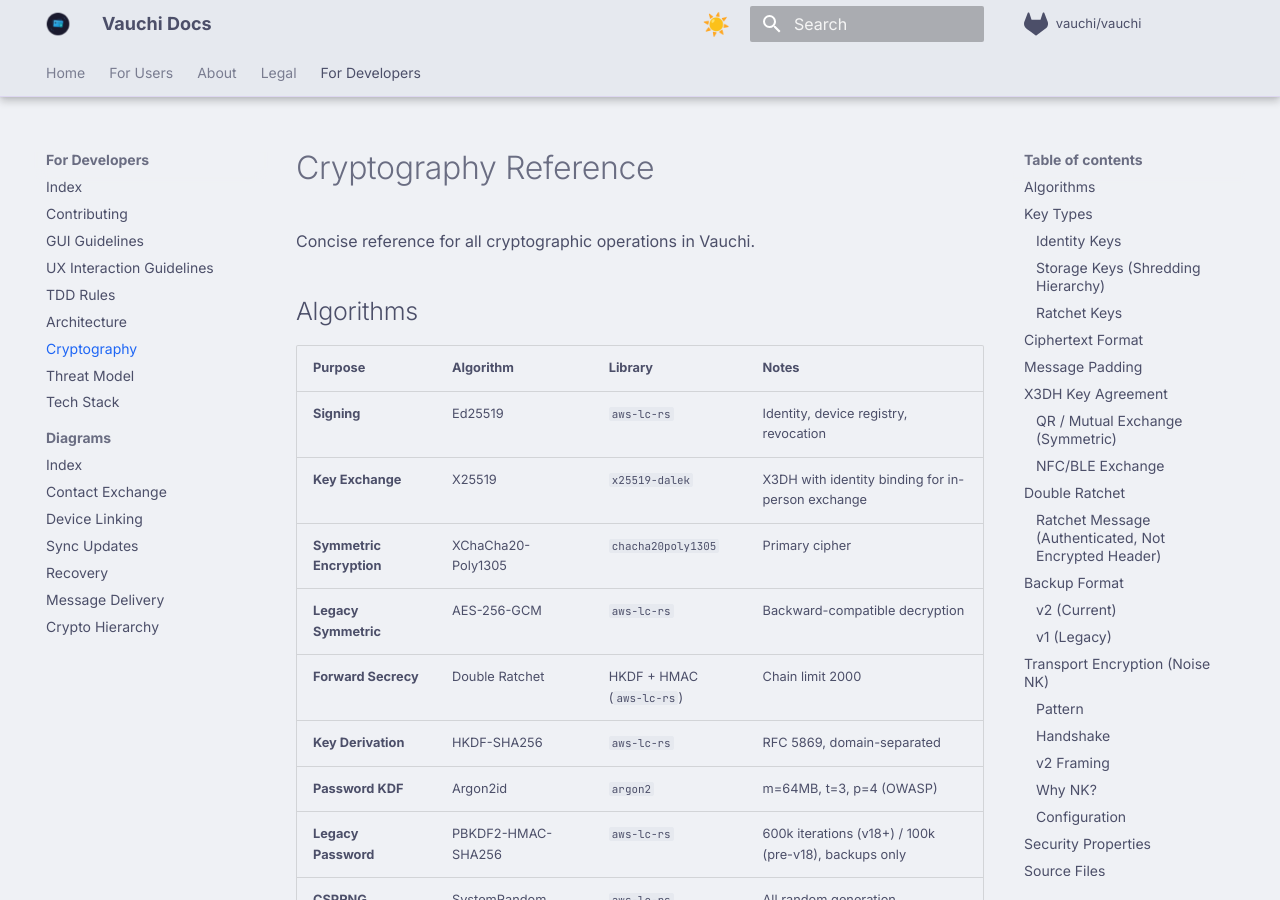
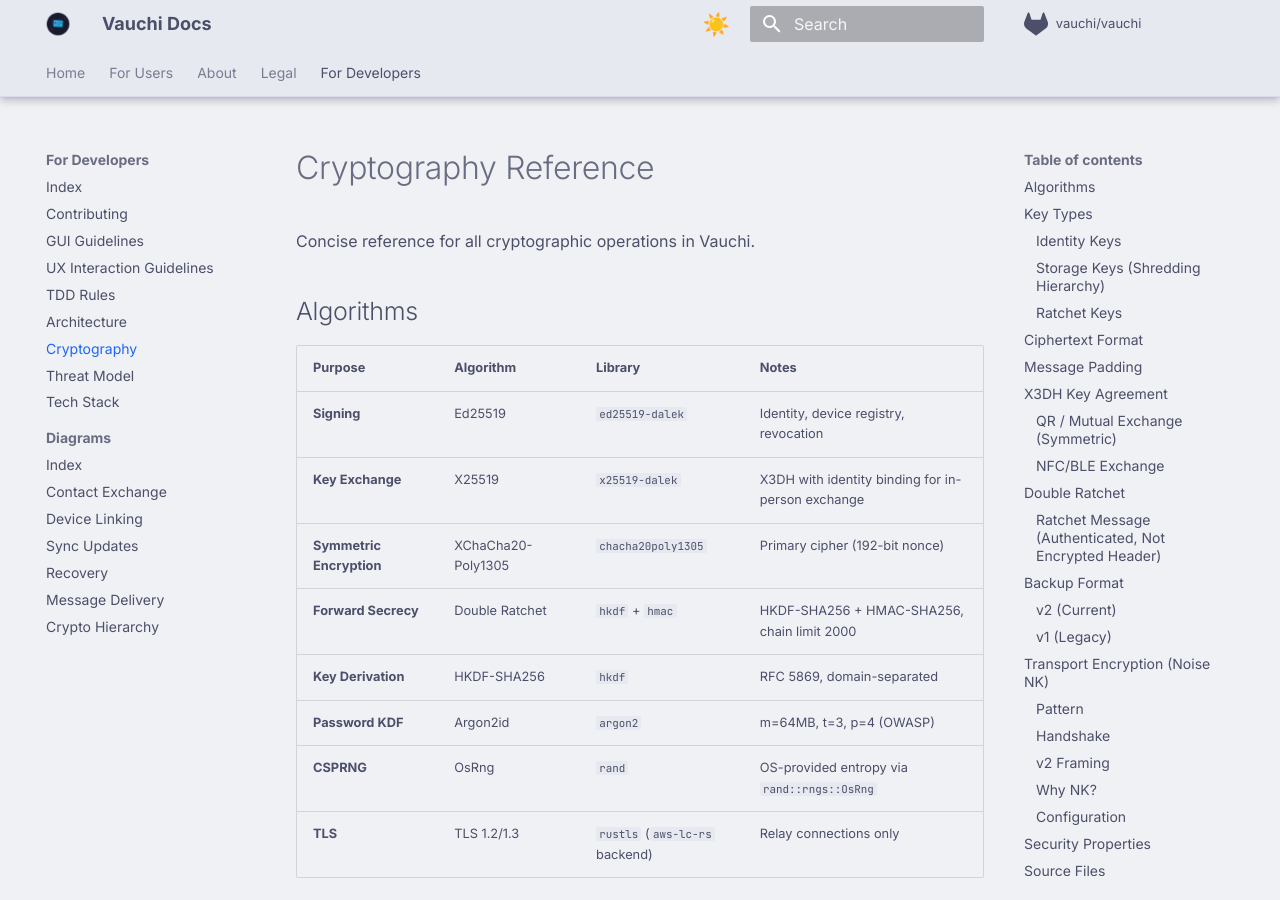
Before and after one commit to vauchi/docs, an MkDocs documentation site: the page built from docs/developers/crypto.md, in a window 1280 px wide and 900 px high. Built offline with MkDocs 1.6.1 and Material for MkDocs 9.7.7, drawn with Linux system fonts in a browser that asks for light colours; comment, search, counter and statistics services are not loaded; some of the changed text lies outside the part shown.

Commit message:
fix: update crypto docs for SP-30, fix broken links, fix terminology
Crypto docs (post SP-30 crypto backend abstraction):
- Ed25519: aws-lc-rs → ed25519-dalek (core!310)
- HKDF/HMAC: aws-lc-rs → hkdf + hmac (RustCrypto)
- CSPRNG: aws-lc-rs SystemRandom → rand OsRng
- Remove dead entries: AES-256-GCM and PBKDF2 (no longer in codebase)
- Add TLS entry: rustls with aws-lc-rs backend (only remaining use)
- tech-stack: fix crypto line, web demo uses pure RustCrypto WASM

HKDF convention (crypto-hierarchy.md):
- Was: "salt: master_seed, ikm: empty" (wrong, called "unconventional")
- Now: "salt: None, ikm: master_seed" (matches code at identity/mod.rs:117)

Broken links:
- 3x github.com/vauchi/vauchi/discussions → GitLab Issues (repo doesn't exist)

Terminology:
- community.md: "pull requests" → "merge requests" (GitLab project)

Co-Authored-By: Claude Opus 4.6 <noreply@anthropic.com>

```diff
--- a/docs/developers/crypto.md
+++ b/docs/developers/crypto.md
@@ -10,15 +10,14 @@ Concise reference for all cryptographic operations in Vauchi.
 
 | Purpose | Algorithm | Library | Notes |
 |---------|-----------|---------|-------|
-| **Signing** | Ed25519 | `aws-lc-rs` | Identity, device registry, revocation |
+| **Signing** | Ed25519 | `ed25519-dalek` | Identity, device registry, revocation |
 | **Key Exchange** | X25519 | `x25519-dalek` | X3DH with identity binding for in-person exchange |
-| **Symmetric Encryption** | XChaCha20-Poly1305 | `chacha20poly1305` | Primary cipher |
-| **Legacy Symmetric** | AES-256-GCM | `aws-lc-rs` | Backward-compatible decryption |
-| **Forward Secrecy** | Double Ratchet | HKDF + HMAC (`aws-lc-rs`) | Chain limit 2000 |
-| **Key Derivation** | HKDF-SHA256 | `aws-lc-rs` | RFC 5869, domain-separated |
+| **Symmetric Encryption** | XChaCha20-Poly1305 | `chacha20poly1305` | Primary cipher (192-bit nonce) |
+| **Forward Secrecy** | Double Ratchet | `hkdf` + `hmac` | HKDF-SHA256 + HMAC-SHA256, chain limit 2000 |
+| **Key Derivation** | HKDF-SHA256 | `hkdf` | RFC 5869, domain-separated |
 | **Password KDF** | Argon2id | `argon2` | m=64MB, t=3, p=4 (OWASP) |
-| **Legacy Password** | PBKDF2-HMAC-SHA256 | `aws-lc-rs` | 600k iterations (v18+) / 100k (pre-v18), backups only |
-| **CSPRNG** | SystemRandom | `aws-lc-rs` | All random generation |
+| **CSPRNG** | OsRng | `rand` | OS-provided entropy via `rand::rngs::OsRng` |
+| **TLS** | TLS 1.2/1.3 | `rustls` (`aws-lc-rs` backend) | Relay connections only |
 
 ## Key Types
 
```
Also changed, not shown: docs/about/community.md (+4 -4 lines), docs/developers/contributing.md (+1 -1 lines), docs/developers/diagrams/crypto-hierarchy.md (+5 -5 lines), docs/developers/index.md (+1 -1 lines), docs/developers/tech-stack.md (+2 -2 lines).
